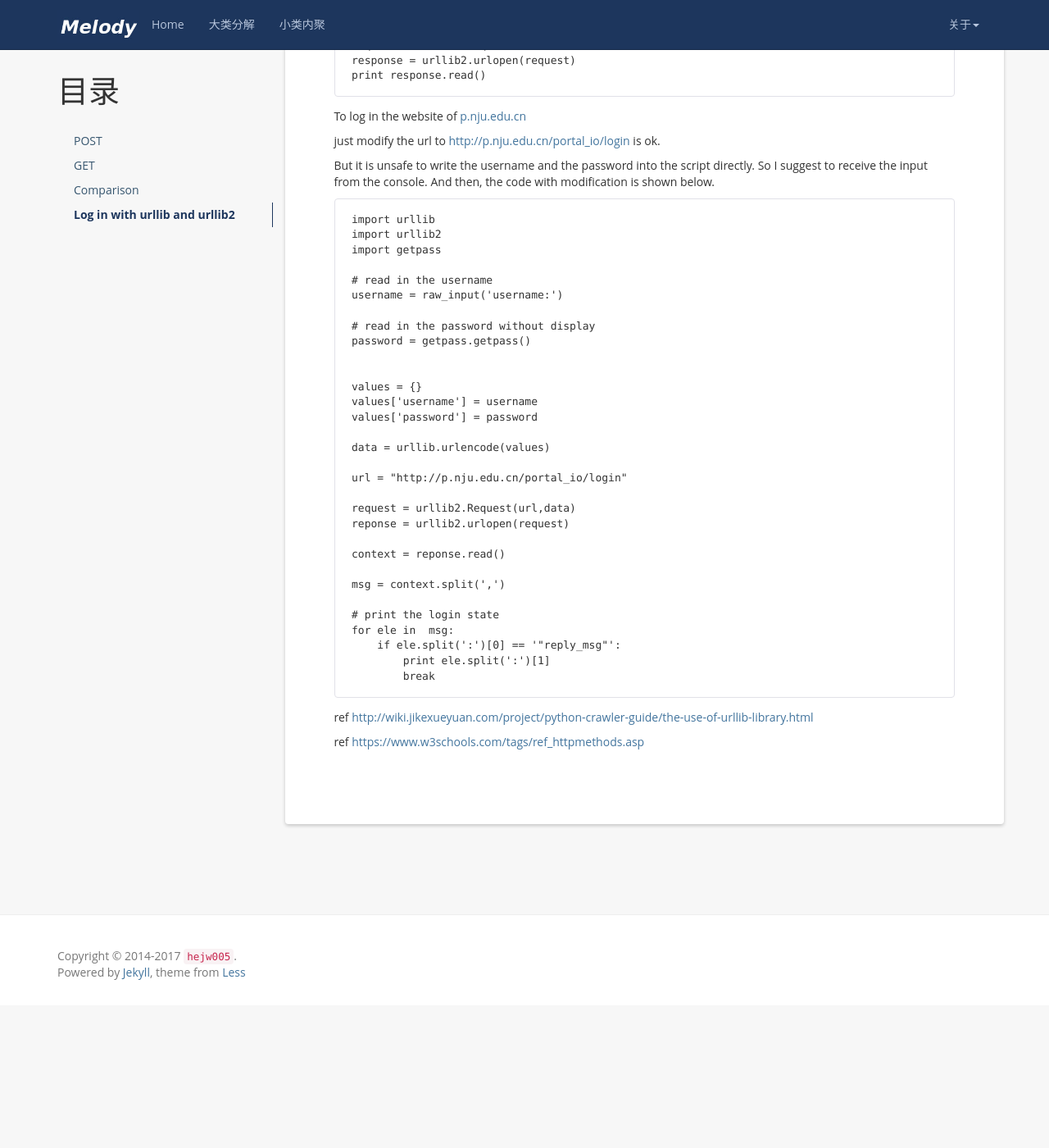
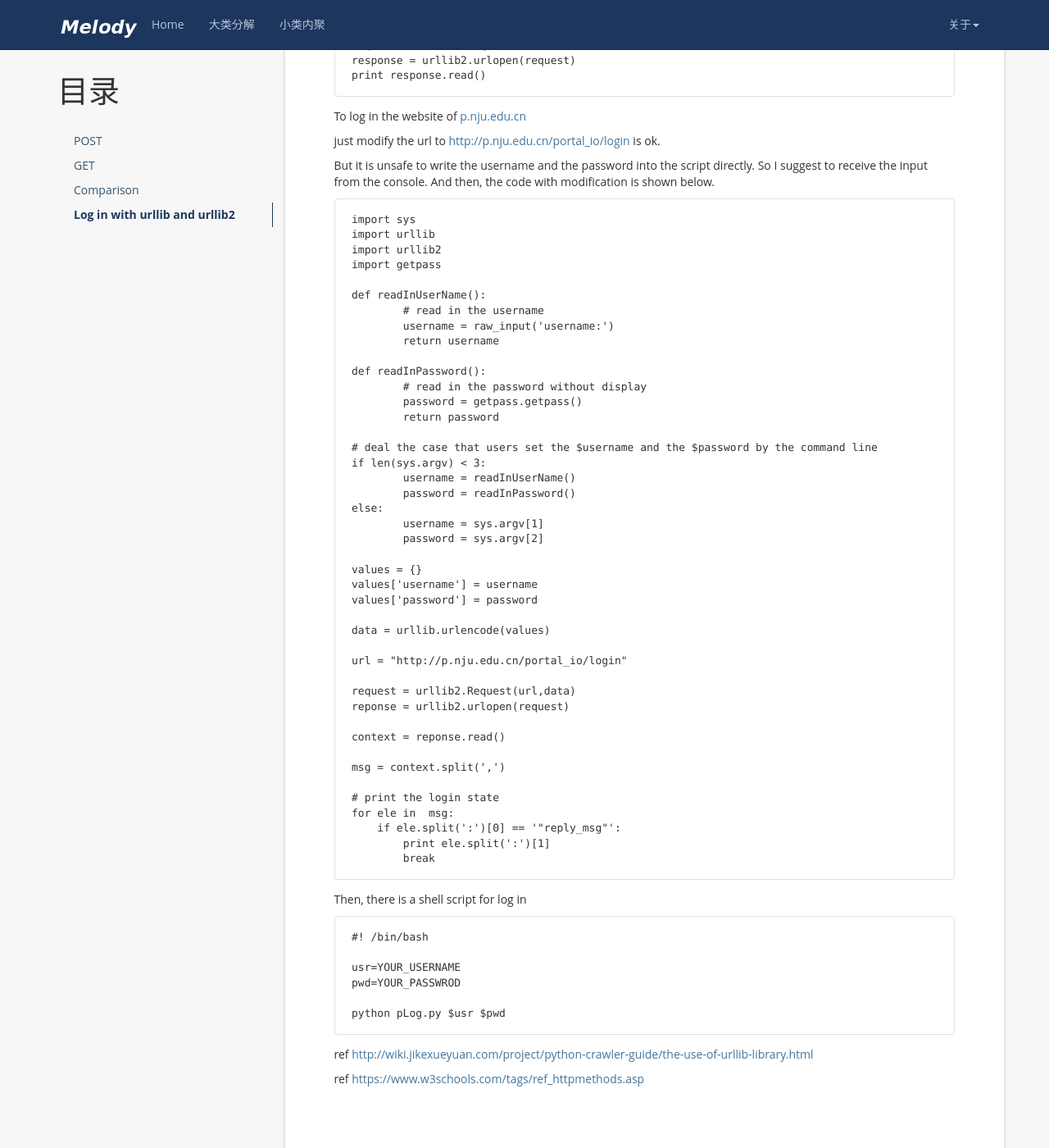
Before and after one commit to h005/h005.github.io, a Jekyll site: the page built from _posts/2017-05-27-Login website with python.md, in a window 1280 px wide and 1400 px high, scrolled down 1575 px. Shown: the whole window at 82% size. Built offline with Jekyll 4.4.1, drawn with Linux system fonts in a browser that asks for light colours; nearby versions of some CDN libraries; comment, search, counter and statistics services are not loaded; before the commit the page ends 2801 px from its top, so only the background shows below that.

Commit message:
modify the python log in

````diff
--- a/_posts/2017-05-27-Login website with python.md
+++ b/_posts/2017-05-27-Login website with python.md
@@ -59,16 +59,28 @@ just modify the url to [http://p.nju.edu.cn/portal_io/login](http://p.nju.edu.cn
 But it is unsafe to write the username and the password into the script directly. So I suggest to receive the input from the console. And then, the code with modification is shown below.
 
 ```
+import sys
 import urllib
 import urllib2
 import getpass
 
-# read in the username
-username = raw_input('username:')
+def readInUserName():
+	# read in the username
+	username = raw_input('username:')
+	return username
 
-# read in the password without display
-password = getpass.getpass()
+def readInPassword():
+	# read in the password without display
+	password = getpass.getpass()
+	return password
 
+# deal the case that users set the $username and the $password by the command line
+if len(sys.argv) < 3:
+	username = readInUserName()
+	password = readInPassword()
+else:
+	username = sys.argv[1]
+	password = sys.argv[2]
 
 values = {}
 values['username'] = username
@@ -91,6 +103,17 @@ for ele in  msg:
         print ele.split(':')[1]
         break
 ```
+Then, there is a shell script for log in
+```
+#! /bin/bash
+
+usr=YOUR_USERNAME
+pwd=YOUR_PASSWROD
+
+python pLog.py $usr $pwd
+```
+
+
 
 ref [http://wiki.jikexueyuan.com/project/python-crawler-guide/the-use-of-urllib-library.html](http://wiki.jikexueyuan.com/project/python-crawler-guide/the-use-of-urllib-library.html)
 
````
